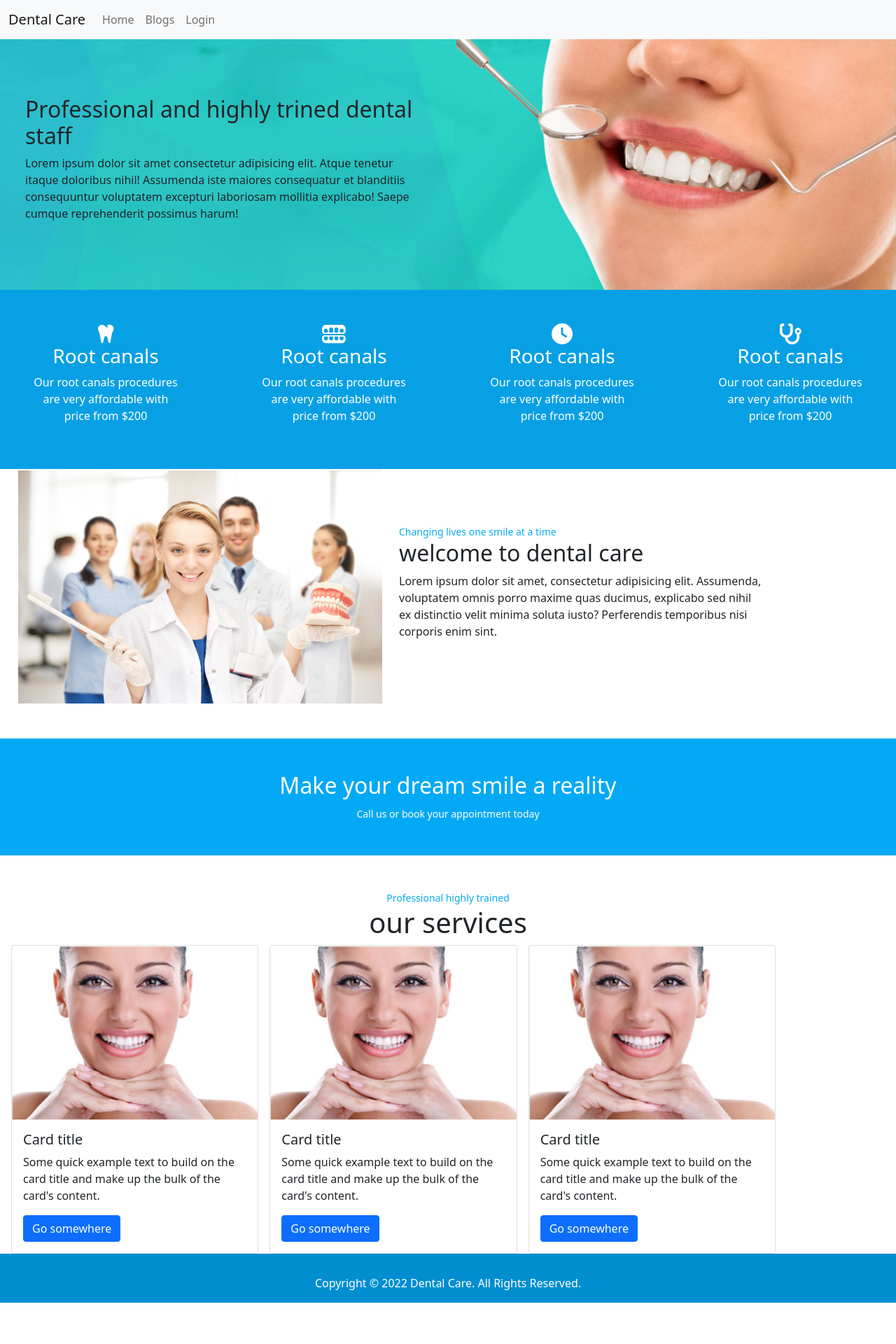
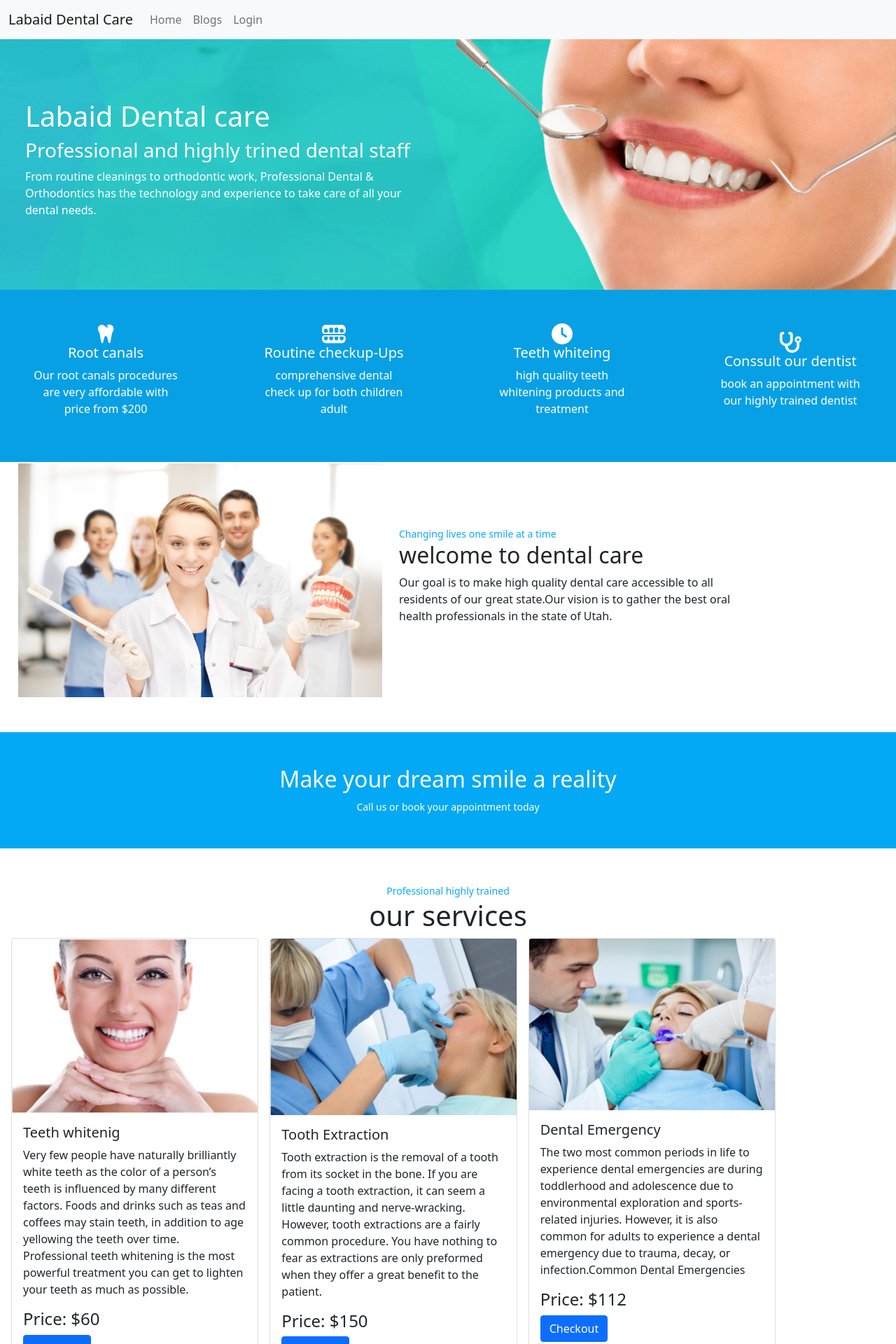
Before and after one commit to sannypro/Dental-care-client-side, a React (Create React App) app: page / in a window 1280 px wide. Shown: the top 1920 px of the page at 70% size. Before the commit the page ends 1861 px from the top, so only its background shows below. Built offline with nearby package versions, Linux system fonts and the light colour scheme; no server answers.

Commit message:
meaningful text done

```diff
--- a/src/components/Carousel/Carousel.css
+++ b/src/components/Carousel/Carousel.css
@@ -4,6 +4,7 @@
     background-color: #08a0e4;
     width: 25%;
     color: white;
+    cursor: pointer;
 }
 
 .bg-img {
@@ -11,3 +12,7 @@
     background-repeat: no-repeat;
     background-size: cover;
 }
+
+.carousel-text {
+    color: white;
+}
--- a/src/components/Carousel/Carousel.js
+++ b/src/components/Carousel/Carousel.js
@@ -7,11 +7,12 @@ const Carousel = () => {
     return (
         <div >
             <section className='row  bg-img align-items-center'>
-                <div className='col-lg-6 p-5'>
-                    <h2 >
+                <div className='col-lg-6 p-5 carousel-text'>
+                    <h1>Labaid Dental care</h1>
+                    <h3 >
                         Professional and highly trined dental staff
-                    </h2>
-                    <p> Lorem ipsum dolor sit amet consectetur adipisicing elit. Atque tenetur itaque doloribus nihil! Assumenda iste maiores consequatur et blanditiis consequuntur voluptatem excepturi laboriosam mollitia explicabo! Saepe cumque reprehenderit possimus harum!</p>
+                    </h3>
+                    <p> From routine cleanings to orthodontic work, Professional Dental & Orthodontics has the technology and experience to take care of all your dental needs.</p>
                 </div>
                 <div className='col-lg-6'>
                     <div id="carouselExampleSlidesOnly" className="carousel slide" data-bs-ride="carousel">
@@ -33,23 +34,23 @@ const Carousel = () => {
                 <div className='d-flex justify-content-center  row carousel-card-container'>
                     <div className='carousel-card  d-flex flex-column justify-content-center align-items-center py-5'>
                         <FontAwesomeIcon style={{ height: '30px' }} icon={faTooth} />
-                        <h3>Root canals</h3>
+                        <h5>Root canals</h5>
                         <p className='text-center'>Our root canals procedures are very affordable with price from $200</p>
                     </div>
                     <div className='carousel-card d-flex  flex-column justify-content-center align-items-center py-5'>
                         <FontAwesomeIcon style={{ height: '30px' }} icon={faTeethOpen} />
-                        <h3>Root canals</h3>
-                        <p className='text-center'>Our root canals procedures are very affordable with price from $200</p>
+                        <h5>Routine checkup-Ups</h5>
+                        <p className='text-center'>comprehensive dental check up for both children adult</p>
                     </div>
                     <div className='carousel-card d-flex flex-column justify-content-center align-items-center py-5'>
                         <FontAwesomeIcon style={{ height: '30px' }} icon={faClock} />
-                        <h3>Root canals</h3>
-                        <p className='text-center'>Our root canals procedures are very affordable with price from $200</p>
+                        <h5>Teeth whiteing</h5>
+                        <p className='text-center'>high quality teeth whitening products and treatment</p>
                     </div>
                     <div className='carousel-card d-flex  flex-column justify-content-center align-items-center py-5'>
                         <FontAwesomeIcon style={{ height: '30px' }} icon={faStethoscope} />
-                        <h3>Root canals</h3>
-                        <p className='text-center'>Our root canals procedures are very affordable with price from $200</p>
+                        <h5>Conssult our dentist</h5>
+                        <p className='text-center'>book an appointment with our highly trained dentist</p>
                     </div>
                 </div>
             </section>
--- a/src/components/Header/Header.js
+++ b/src/components/Header/Header.js
@@ -13,7 +13,7 @@ const Header = () => {
         <>
             <nav className="navbar navbar-expand-lg navbar-light bg-light">
                 <div className="container-fluid">
-                    <Link to="/" className='navbar-brand'>Dental Care</Link>
+                    <Link to="/" className='navbar-brand'>Labaid Dental Care</Link>
                     <button className="navbar-toggler" type="button" data-bs-toggle="collapse" data-bs-target="#navbarNavAltMarkup" aria-controls="navbarNavAltMarkup" aria-expanded="false" aria-label="Toggle navigation">
                         <span className="navbar-toggler-icon"></span>
                     </button>
--- a/src/components/Login/Login.css
+++ b/src/components/Login/Login.css
@@ -46,6 +46,11 @@
     border: none;
     background-color: #fff;
     outline: none;
+}
+
+.forget {
+    cursor: pointer;
+    color: #1e90c2;
 }
 
 .auth-form-submit {
--- a/src/components/Signup/Signup.js
+++ b/src/components/Signup/Signup.js
@@ -2,11 +2,16 @@ import React, { useState } from 'react';
 import { useNavigate } from 'react-router-dom';
 import GoogleLogo from '../../Assets/Image/google.svg'
 import auth from '../../components/firebase.init';
-import { useCreateUserWithEmailAndPassword } from 'react-firebase-hooks/auth';
+import { useCreateUserWithEmailAndPassword, useSendEmailVerification } from 'react-firebase-hooks/auth';
 import { useSignInWithGoogle } from 'react-firebase-hooks/auth';
+import { async } from '@firebase/util';
+import { Button, Col, Row, Toast } from 'react-bootstrap';
 
 const Signup = () => {
     const [signInWithGoogle, googleUser, googleLoading, goolgeError] = useSignInWithGoogle(auth);
+    const [sendEmailVerification, sending] = useSendEmailVerification(
+        auth
+    );
     const navigate = useNavigate();
     const [email, setEmail] = useState('')
     const [password, setPassword] = useState('')
@@ -17,7 +22,7 @@ const Signup = () => {
         user,
         loading,
         hookError,
-    ] = useCreateUserWithEmailAndPassword(auth);
+    ] = useCreateUserWithEmailAndPassword(auth, { sendEmailVerification: true });
     const handleEmailChange = e => {
         setEmail(e.target.value)
     };
@@ -27,7 +32,7 @@ const Signup = () => {
     const handleConfirmPasschange = e => {
         setConfirmPass(e.target.value)
     };
-    const handleSubmit = e => {
+    const handleSubmit = async (e) => {
         e.preventDefault()
         if (password !== comfirmPass) {
             setError('two password mismacthed')
@@ -38,11 +43,42 @@ const Signup = () => {
             setError('')
         }
         createUserWithEmailAndPassword(email, password)
+        await sendEmailVerification()
+
+
+
     }
+    const [showA, setShowA] = useState(true);
+    const [showB, setShowB] = useState(true);
+
+    const toggleShowA = () => setShowA(!showA);
+    const toggleShowB = () => setShowB(!showB);
 
 
     return (
-        <div>
+        <div className=' position-relative'>
+            {
+                user && <div className='position-absolute top-50 end-0 translate-middle-y'>
+                    <Row>
+                        <Col md={6} className="mb-2">
+
+                            <Toast show={showA} onClose={toggleShowA}>
+                                <Toast.Header>
+                                    <img
+                                        src="holder.js/20x20?text=%20"
+                                        className="rounded me-2"
+                                        alt=""
+                                    />
+                                    <strong className="me-auto">Dental care</strong>
+                                    <small>0 mins ago</small>
+                                </Toast.Header>
+                                <Toast.Body>verification mail sent!</Toast.Body>
+                            </Toast>
+                        </Col>
+
+                    </Row>
+                </div>
+            }
             <div className='auth-form-container '>
                 <div className='auth-form'>
                     <h1>Sign Up</h1>
--- a/src/components/WelcomeSection/Welcome.js
+++ b/src/components/WelcomeSection/Welcome.js
@@ -2,6 +2,8 @@ import React from 'react';
 import welcome from '../../Assets/Image/welcome.png'
 import './Welcome.css';
 import teethWhitening from '../../Assets/Image/teeth-whitening.png'
+import toothExtraction from '../../Assets/Image/Tooth-ectraction.png'
+import dentalFeeling from '../../Assets/Image/dental-deeling.png'
 import { Link } from 'react-router-dom';
 
 const Welcome = () => {
@@ -14,7 +16,7 @@ const Welcome = () => {
                 <div className='col-lg-6 col-sm-12 '>
                     <small className='welcome-small text-bold'>Changing lives one smile at a time</small>
                     <h2> welcome to dental care</h2>
-                    <p>Lorem ipsum dolor sit amet, consectetur adipisicing elit. Assumenda, voluptatem omnis porro maxime quas ducimus, explicabo sed nihil ex distinctio velit minima soluta iusto? Perferendis temporibus nisi corporis enim sint.</p>
+                    <p>Our goal is to make high quality dental care accessible to all residents of our great state.Our vision is to gather the best oral health professionals in the state of Utah.</p>
                 </div>
             </div>
             <div className='dream text-center py-5 mt-5'>
@@ -32,9 +34,12 @@ const Welcome = () => {
                         <div className="card ">
                             <img src={teethWhitening} className="card-img-top img-fluid" alt="..." />
                             <div className="card-body">
-                                <h5 className="card-title">Card title</h5>
-                                <p className="card-text">Some quick example text to build on the card title and make up the bulk of the card's content.</p>
-                                <Link to="checkout" className="btn btn-primary">Go somewhere</Link>
+                                <h5 className="card-title">Teeth whitenig</h5>
+                                <p className="card-text">Very few people have naturally brilliantly white teeth as the color of a person’s teeth is influenced by many different factors. Foods and drinks such as teas and coffees may stain teeth, in addition to age yellowing the teeth over time. Professional teeth whitening is the most powerful treatment you can get to lighten your teeth as much as possible.
+
+                                </p>
+                                <h4>Price: $60</h4>
+                                <Link to="checkout" className="btn btn-primary">Checkout</Link>
                             </div>
                         </div>
                     </div>
@@ -42,11 +47,12 @@ const Welcome = () => {
 
                     <div className="container col-lg-4">
                         <div className="card ">
-                            <img src={teethWhitening} className="card-img-top img-fluid" alt="..." />
+                            <img src={toothExtraction} className="card-img-top img-fluid" alt="..." />
                             <div className="card-body">
-                                <h5 className="card-title">Card title</h5>
-                                <p className="card-text">Some quick example text to build on the card title and make up the bulk of the card's content.</p>
-                                <Link to="checkout" className="btn btn-primary">Go somewhere</Link>
+                                <h5 className="card-title">Tooth Extraction</h5>
+                                <p className="card-text">Tooth extraction is the removal of a tooth from its socket in the bone. If you are facing a tooth extraction, it can seem a little daunting and nerve-wracking. However, tooth extractions are a fairly common procedure.  You have nothing to fear as extractions are only preformed when they offer a great benefit to the patient.</p>
+                                <h4>Price: $150</h4>
+                                <Link to="checkout" className="btn btn-primary">Checkout</Link>
                             </div>
                         </div>
                     </div>
@@ -54,11 +60,12 @@ const Welcome = () => {
 
                     <div className="container col-lg-4">
                         <div className="card ">
-                            <img src={teethWhitening} className="card-img-top img-fluid" alt="..." />
+                            <img src={dentalFeeling} className="card-img-top img-fluid" alt="..." />
                             <div className="card-body">
-                                <h5 className="card-title">Card title</h5>
-                                <p className="card-text">Some quick example text to build on the card title and make up the bulk of the card's content.</p>
-                                <Link to="checkout" className="btn btn-primary">Go somewhere</Link>
+                                <h5 className="card-title">Dental Emergency</h5>
+                                <p className="card-text">The two most common periods in life to experience dental emergencies are during toddlerhood and adolescence due to environmental exploration and sports-related injuries. However, it is also common for adults to experience a dental emergency due to trauma, decay, or infection.Common Dental Emergencies</p>
+                                <h4>Price: $112</h4>
+                                <Link to="checkout" className="btn btn-primary">Checkout</Link>
                             </div>
                         </div>
                     </div>
```
Also changed, not shown: src/components/Login/Login.js (+20 -2 lines), src/Assets/Image/Tooth-ectraction.png (added), src/Assets/Image/dental-deeling.png (added).
